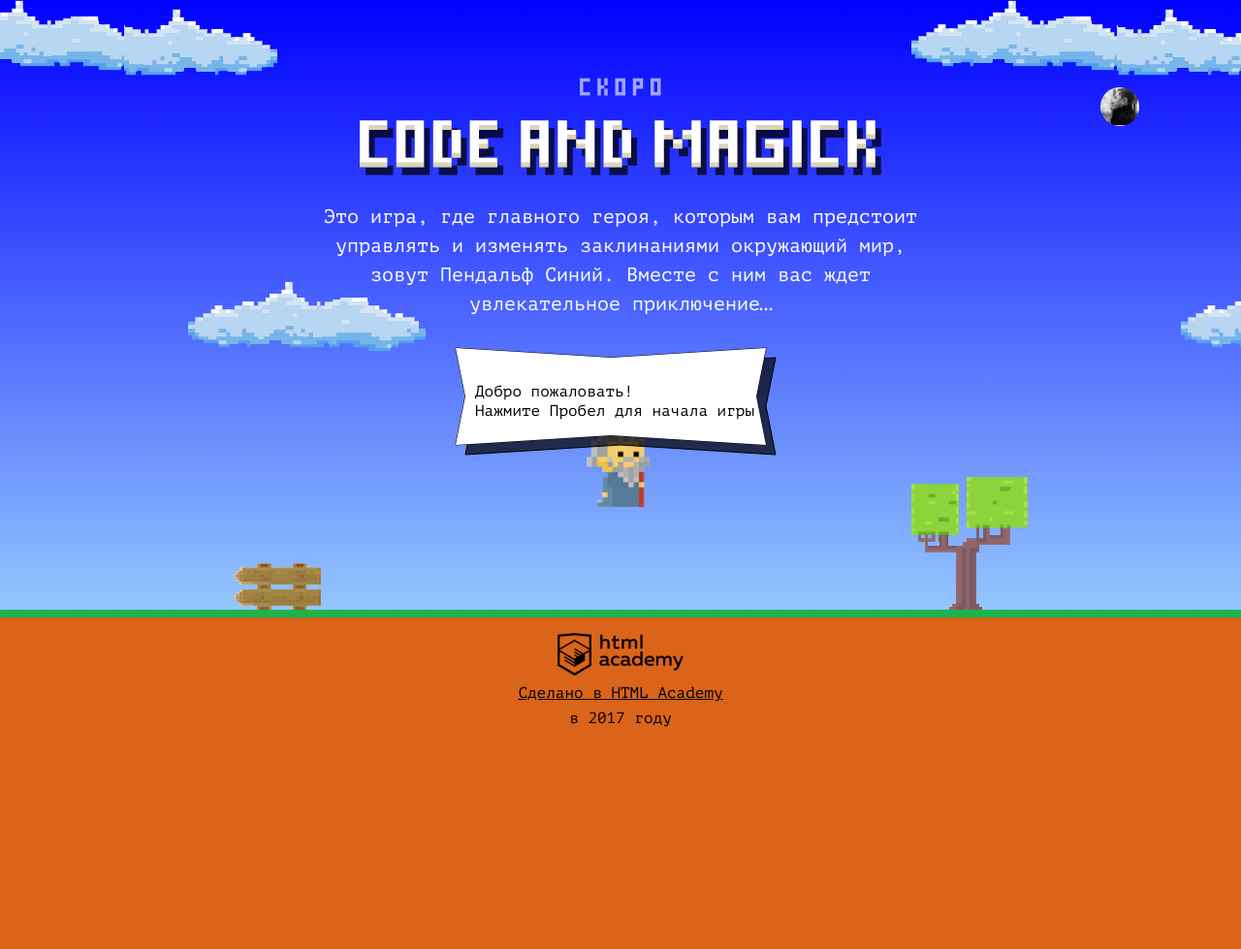
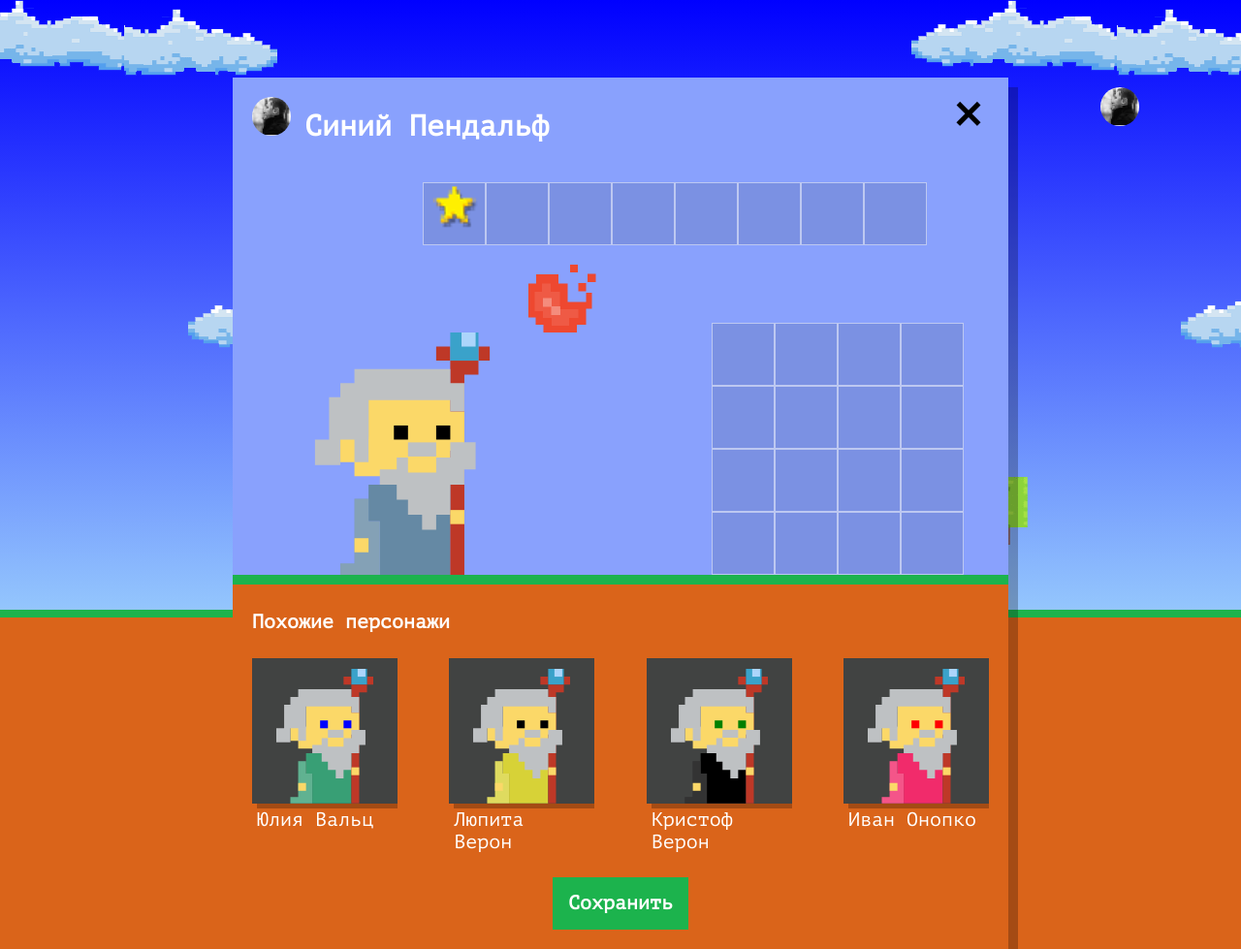
Before and after one commit to libertasia/1424545-code-and-magick-21, a website: page index.html in a window 1280 px wide. Shown: the whole page at 97% size. Before the commit the page ends 800 px from the top, so only its background shows below. Drawn offline with Linux system fonts and the light colour scheme.

Commit message:
finished task

```diff
--- a/index.html
+++ b/index.html
@@ -203,8 +203,8 @@
     return gameFieldHeight / 3;
   };
 </script>
+<script src="js/setup.js"></script>
 <script src="js/stat.js"></script>
 <script src="js/game.js"></script>
-
 </body>
 </html>
--- /dev/null
+++ b/js/setup.js
@@ -0,0 +1,71 @@
+/* eslint-disable no-var */
+'use strict';
+
+var WIZARD_FIRST_NAMES = ['Иван', 'Хуан Себастьян', 'Мария', 'Кристоф', 'Виктор', 'Юлия', 'Люпита', 'Вашингтон'];
+var WIZARD_LAST_NAMES = ['да Марья', 'Верон', 'Мирабелла', 'Вальц', 'Онопко', 'Топольницкая', 'Нионго', 'Ирвинг'];
+var WIZARD_COAT_COLORS = ['rgb(101, 137, 164)', 'rgb(241, 43, 107)', 'rgb(146, 100, 161)', 'rgb(56, 159, 117)', 'rgb(215, 210, 55)', 'rgb(0, 0, 0)'];
+var WIZARD_EYES_COLORS = ['black', 'red', 'blue', 'yellow', 'green'];
+
+var userDialog = document.querySelector('.setup');
+userDialog.classList.remove('hidden');
+
+var similarWizardTemplate = document.querySelector('#similar-wizard-template')
+  .content
+  .querySelector('.setup-similar-item');
+
+var similarListElement = document.querySelector('.setup-similar-list');
+
+var getRandomItem = function (items) {
+  return items[Math.floor(Math.random() * items.length)];
+};
+
+var getWizardName = function () {
+  var firstName = getRandomItem(WIZARD_FIRST_NAMES);
+  var lastName = getRandomItem(WIZARD_LAST_NAMES);
+  return `${firstName} ${lastName}`;
+};
+
+var getCoatColor = function () {
+  return getRandomItem(WIZARD_COAT_COLORS);
+};
+
+var getEyesColor = function () {
+  return getRandomItem(WIZARD_EYES_COLORS);
+};
+
+var getWizard = function () {
+  return {
+    name: getWizardName(),
+    coatColor: getCoatColor(),
+    eyesColor: getEyesColor()
+  };
+};
+
+var getAllWizards = function () {
+  var allWizards = [];
+  for (var i = 0; i < 4; i++) {
+    allWizards.push(getWizard());
+  }
+  return allWizards;
+};
+
+var renderWizard = function (wizard) {
+  var wizardElement = similarWizardTemplate.cloneNode(true);
+
+  wizardElement.querySelector('.setup-similar-label').textContent = wizard.name;
+  wizardElement.querySelector('.wizard-coat').style.fill = wizard.coatColor;
+  wizardElement.querySelector('.wizard-eyes').style.fill = wizard.eyesColor;
+
+  return wizardElement;
+};
+
+var renderWizards = function (wizards) {
+  var fragment = document.createDocumentFragment();
+  for (var i = 0; i < wizards.length; i++) {
+    fragment.appendChild(renderWizard(wizards[i]));
+  }
+  return fragment;
+};
+
+similarListElement.appendChild(renderWizards(getAllWizards()));
+userDialog.querySelector('.setup-similar').classList.remove('hidden');
```
Also changed, not shown: 1 other file.
